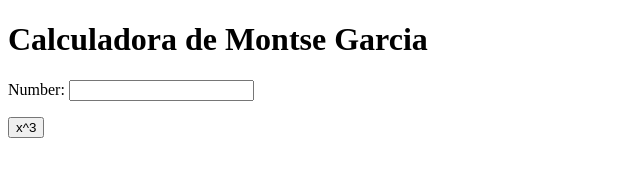
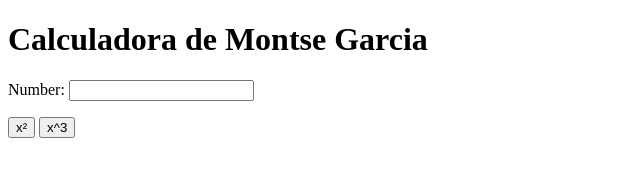
Before and after one commit to mgarciadsf/my_calculator_2, a plain HTML site: page index.html in a window 1280 px wide. Shown: the full height of the page, 0-640 px from the left. Drawn offline with Linux system fonts and the light colour scheme.

Commit message:
x² button

```diff
--- a/index.html
+++ b/index.html
@@ -10,6 +10,7 @@
     Number:
     <input type="text" id="n1">
     <p>
+    	<button onclick="square()"> x² </button>
         <button onclick="cube()"> x^3 </button>
     </p>
     <script type="text/javascript">
@@ -18,6 +19,10 @@
         num.value = Math.pow (num.value, 3);
 
     }
+    function square(){
+    	num = document.getElementById ("n1");
+    	num.value = Math.pow (num.value, 2);
+    }
     </script>
 </body>
 </html>
```
